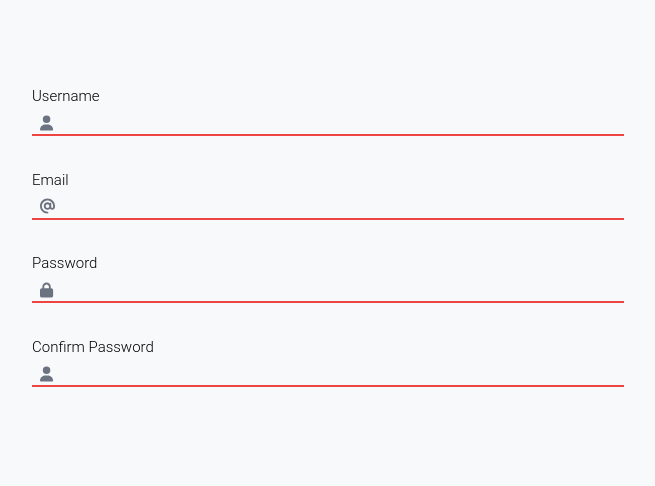
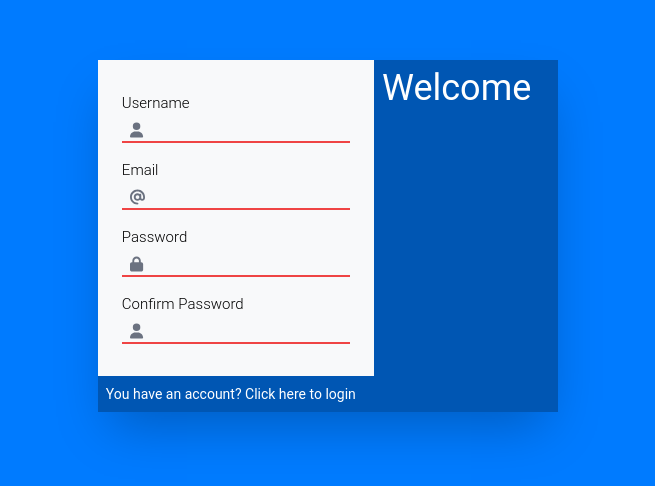
Before and after one commit to potrec/gym-logger-frontend, a Vue app in the folder gym-logger-frontend/: page /component in a window 1280 px wide. Shown: the part 164-650 px from the top of the page, without its empty margins (312-967 px from the left). Built offline with nearby package versions, Linux system fonts and the light colour scheme.

Commit message:
test: testing Input component

```diff
--- a/gym-logger-frontend/src/styles/theme.css
+++ b/gym-logger-frontend/src/styles/theme.css
@@ -1,17 +1,17 @@
 .theme-light {
   --primary-color: #007bff;
   --primary-color-accent: #0056b3;
-  --page-background-color: #f8f9fa;
+  --page-background-color: #007bff;
   --page-background-color-accent: #f8f9fa;
   --text-color: #000;
   --panel-background-color: #e0f2fe;
 }
 
 .theme-dark {
-  --primary-color: #007bff;
+  --primary-color: #00adb5;
   --primary-color-accent: #0056b3;
-  --page-background-color: #1a1a1a;
-  --page-background-color-accent: #2a2a2a;
+  --page-background-color: #222831;
+  --page-background-color-accent: #393e46;
   --text-color: #fff;
   --panel-background-color: #e0f2fe;
 }
--- a/gym-logger-frontend/src/views/ComponentTestView.vue
+++ b/gym-logger-frontend/src/views/ComponentTestView.vue
@@ -1,6 +1,7 @@
 <template>
-  <div class="flex w-screen h-screen items-center justify-center">
-    <div class="flex flex-col w-1/2 h-1/2 justify-evenly bg-page-accent p-6">
+  <div class="flex shadow-2xl flex-col">
+    <div class="flex">
+      <div class="flex flex-col w-1/2 h-1/2 justify-evenly bg-page-accent p-6 w-3/5">
         <Input label="Username" type="text" id="username" :icon="['fas', 'user']" />
         <Input label="Email" type="email" id="email" :icon="['fas', 'at']" />
         <Input label="Password" type="password" id="password" :icon="['fas', 'lock']" />
@@ -11,6 +12,13 @@
           :icon="['fas', 'user']"
         />
       </div>
+      <div class="bg-primary-accent w-2/5">
+        <h1 class="text-4xl text-white mx-2 my-2">Welcome</h1>
+      </div>
+    </div>
+    <div class="bg-primary-accent text-sm text-white p-2">
+      You have an account? <router-link to="/register">Click here to login</router-link>
+    </div>
   </div>
 </template>
 
```
Lines whose indentation alone changed are shown as unchanged.
